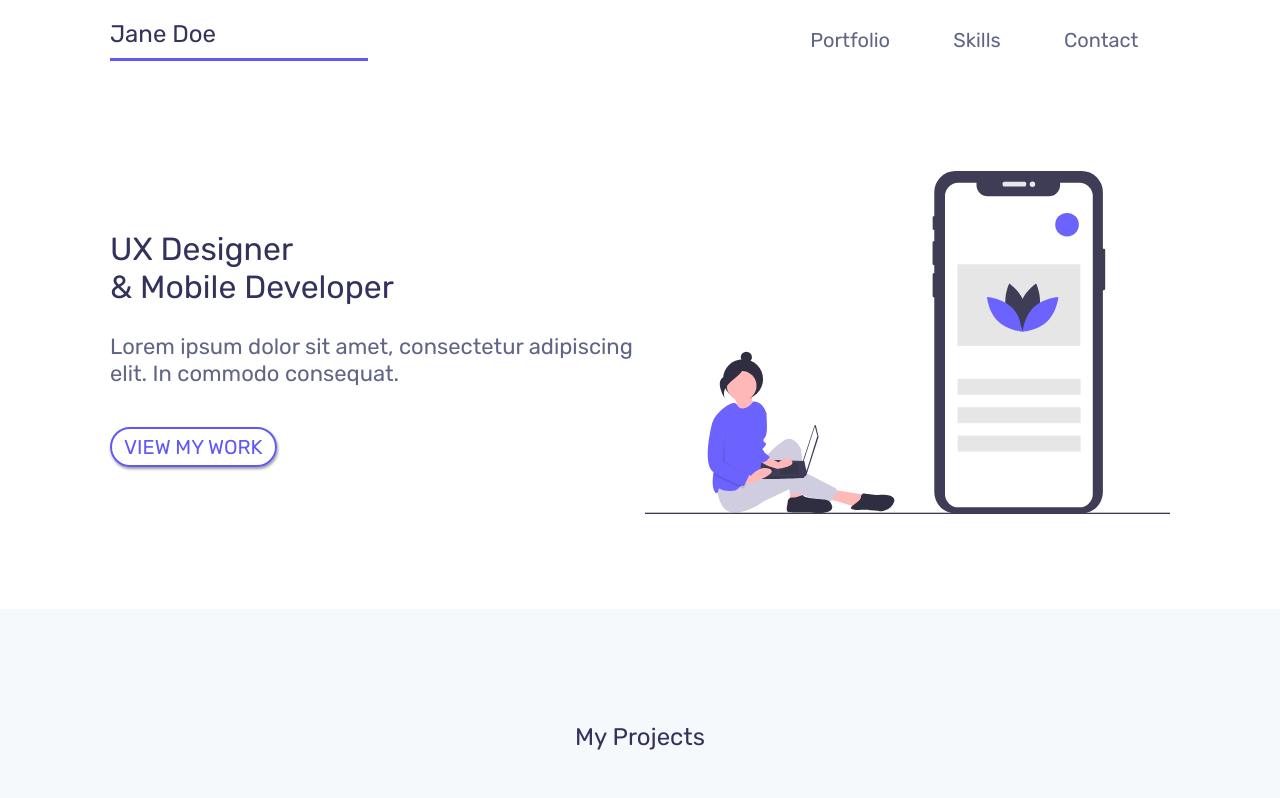
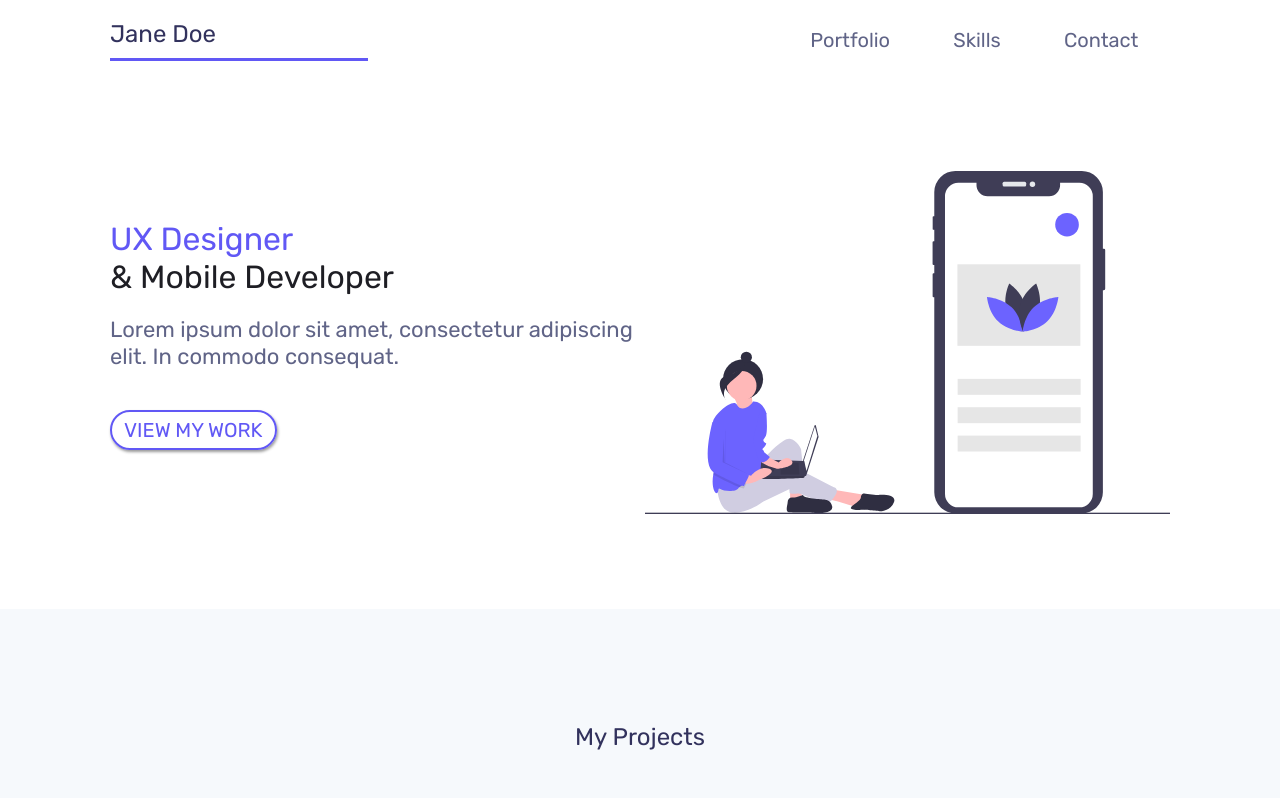
Before and after one commit to Jytang10/mobile-first-portfolio, a plain HTML site: page index.html in a window 1280 px wide. Shown: the top 798 px of the page. Drawn offline with Linux system fonts and the light colour scheme.

Commit message:
Added welcome title animation

```diff
--- a/index.html
+++ b/index.html
@@ -27,7 +27,8 @@
     </nav>
     <section id="welcome" class="grid">
       <div class="welcome-text">
-        <h2>UX Designer<br />& Mobile Developer</h2>
+        <h2 class="welcome-title-upper">UX Designer</h2>
+        <h2 class="welcome-title-lower">& Mobile Developer</h2>
         <p class="leading">
           Lorem ipsum dolor sit amet, consectetur adipiscing elit. In commodo
           consequat.
@@ -101,5 +102,6 @@
         </ul>
       </div>
     </footer>
+    <script src="main.js"></script>
   </body>
 </html>
--- /dev/null
+++ b/main.js
@@ -0,0 +1,51 @@
+const titleUpper = document.querySelector(".welcome-title-upper");
+const titleLower = document.querySelector(".welcome-title-lower");
+const strTitleUpper = titleUpper.textContent;
+const strTitleLower = titleLower.textContent;
+const splitTitleUpper = strTitleUpper.split("");
+const splitTitleLower = strTitleLower.split("");
+titleUpper.textContent = "";
+titleLower.textContent = "";
+
+for (let i = 0; i < splitTitleUpper.length; i++) {
+  titleUpper.innerHTML += "<span>" + splitTitleUpper[i] + "</span>";
+}
+
+for (let i = 0; i < splitTitleLower.length; i++) {
+  titleLower.innerHTML += "<span>" + splitTitleLower[i] + "</span>";
+}
+
+let charUpper = 0;
+let timerUpper = setInterval(onTickUpper, 50);
+
+function onTickUpper() {
+  const spanUpper = titleUpper.querySelectorAll("span")[charUpper];
+  spanUpper.classList.add("fadeUpper");
+  charUpper++;
+  if (charUpper === splitTitleUpper.length) {
+    completeUpper();
+    return;
+  }
+}
+
+function completeUpper() {
+  clearInterval(timerUpper);
+  timerUpper = null;
+  let charLower = 0;
+  let timerLower = setInterval(onTickLower, 50);
+
+  function onTickLower() {
+    const spanLower = titleLower.querySelectorAll("span")[charLower];
+    spanLower.classList.add("fadeLower");
+    charLower++;
+    if (charLower === splitTitleLower.length) {
+      completeLower();
+      return;
+    }
+  }
+
+  function completeLower() {
+    clearInterval(timerLower);
+    timerLower = null;
+  }
+}
--- a/style.css
+++ b/style.css
@@ -17,13 +17,16 @@ li {
   list-style-type: none;
 }
 /* base styles */
+html {
+  scroll-behavior: smooth;
+}
 body {
   background: var(--secondary);
   overflow-x: hidden;
   font-family: "Rubik", sans-serif;
 }
 body::-webkit-scrollbar {
-  width: 0.40rem;
+  width: 0.4rem;
 }
 body::-webkit-scrollbar-track {
   background: #1e1e24;
@@ -111,8 +114,21 @@ h4 {
 #welcome {
   padding: 0 20px 20px 20px;
 }
+span {
+  transition: all 0.9s ease;
+  color: var(--secondary);
+}
+span.fadeUpper {
+  color: var(--primary);
+}
+span.fadeLower {
+  color: #1e1e24;
+}
 .welcome-text {
   grid-column: 1/6;
+}
+.welcome-text h2 {
+  margin: 0;
 }
 .welcome-img {
   grid-column: 6/9;
```
